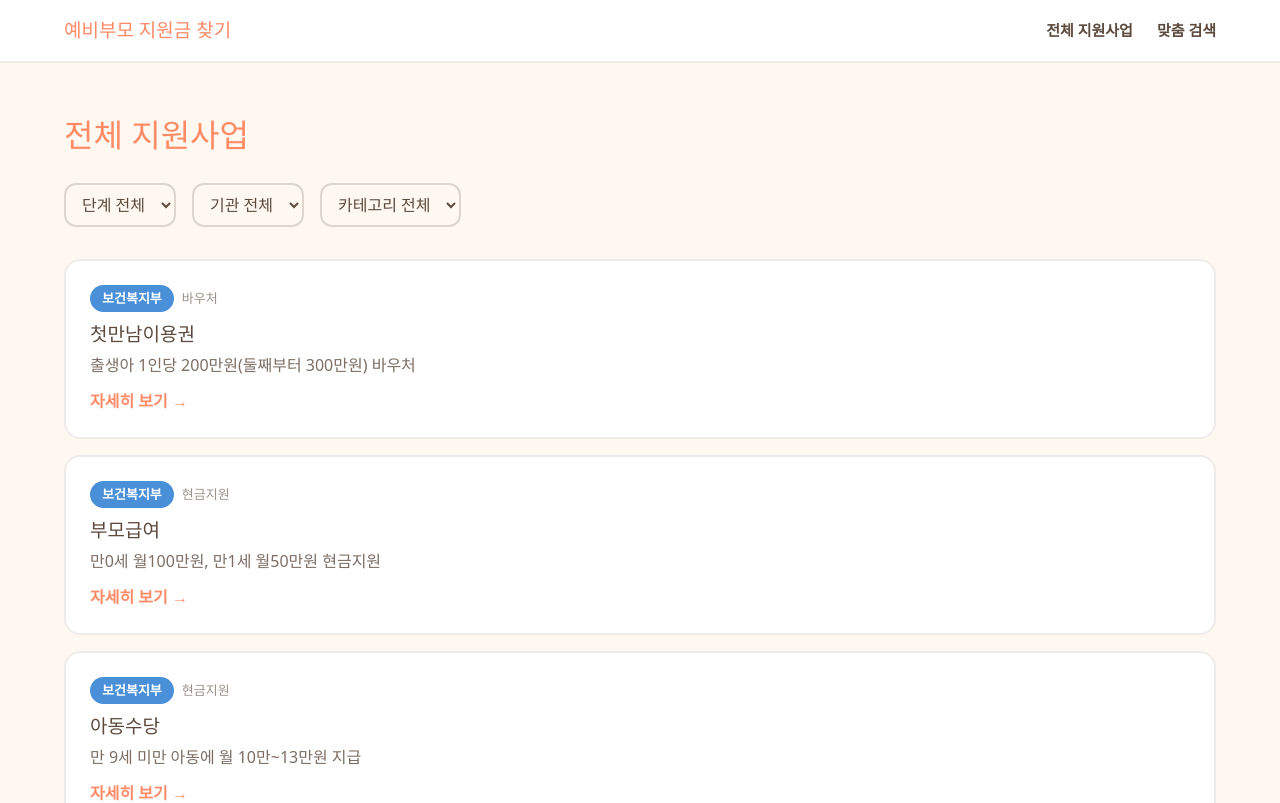
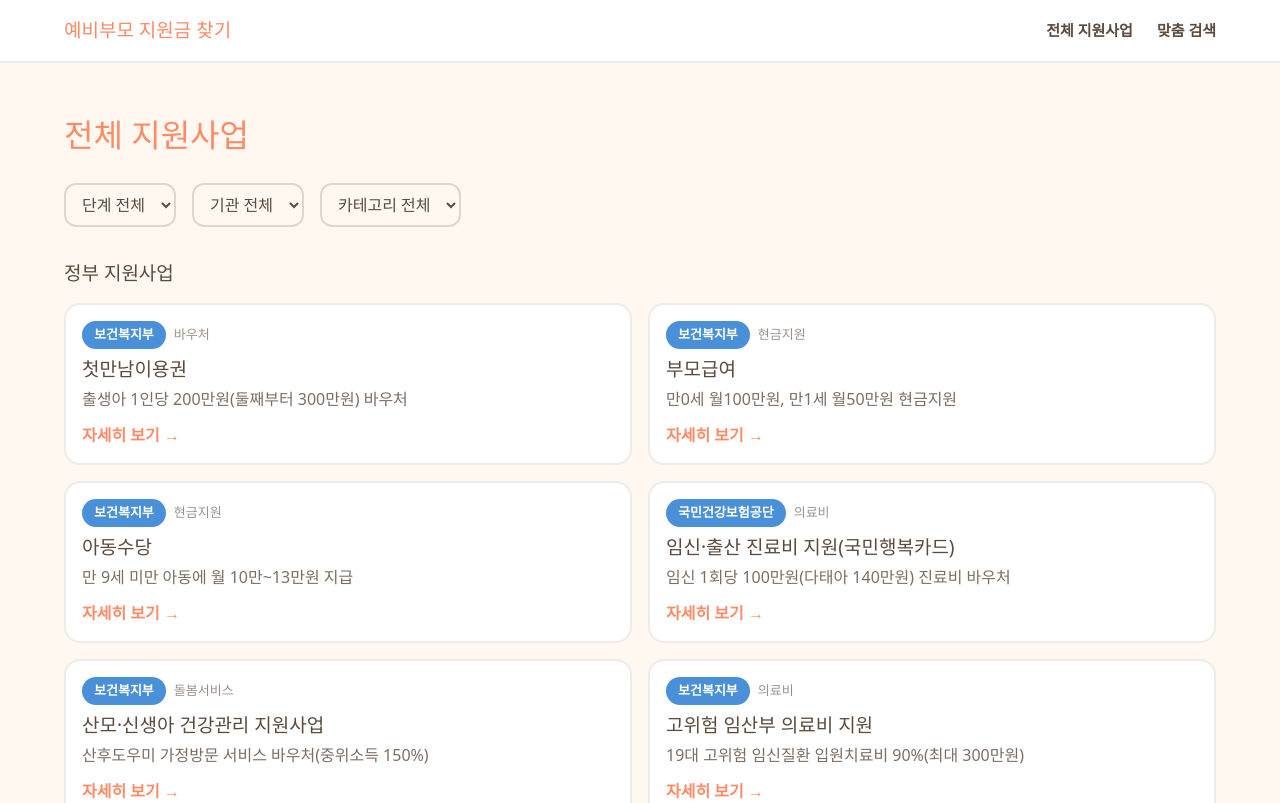
Before and after one commit to zionbae84-crypto/pre-parents, a Next.js app: page /programs in a window 1280 px wide. Shown: the top 803 px of the page. Built offline with nearby package versions, Linux system fonts and the light colour scheme.

Commit message:
feat: 전체 지원사업 페이지에 기관별 2열 그리드 적용

```diff
--- a/app/programs/page.tsx
+++ b/app/programs/page.tsx
@@ -1,11 +1,9 @@
 "use client";
 
 import { useMemo, useState } from "react";
-import Link from "next/link";
 import { programs } from "@/lib/data/programs";
 import { stageSchema, agencyTypeSchema, categorySchema, type Stage } from "@/lib/schemas";
-import { AgencyBadge } from "@/components/ui/Badge";
-import { Card } from "@/components/ui/Card";
+import { ProgramGroupedGrid } from "@/components/programs/ProgramGroupedGrid";
 
 const ALL = "전체";
 
@@ -66,25 +64,13 @@ export default function ProgramsPage() {
         </select>
       </div>
 
-      <div className="mt-8 flex flex-col gap-4">
+      <div className="mt-8">
         {filtered.length === 0 ? (
           <p className="text-brown/60">
             선택한 조건에 맞는 지원사업이 아직 없어요. 다른 조건으로 다시 확인해 보세요.
           </p>
         ) : (
-          filtered.map((program) => (
-            <Card key={program.id}>
-              <div className="mb-2 flex items-center gap-2">
-                <AgencyBadge agencyType={program.agencyType} agencyName={program.agencyName} />
-                <span className="text-[13px] text-brown/60">{program.category}</span>
-              </div>
-              <h3 className="font-display text-[19px] text-brown">{program.title}</h3>
-              <p className="mt-1 text-brown/80">{program.summary}</p>
-              <Link href={`/programs/${program.id}`} className="mt-3 inline-block font-bold text-coral">
-                자세히 보기 →
-              </Link>
-            </Card>
-          ))
+          <ProgramGroupedGrid programs={filtered} />
         )}
       </div>
     </main>
```
